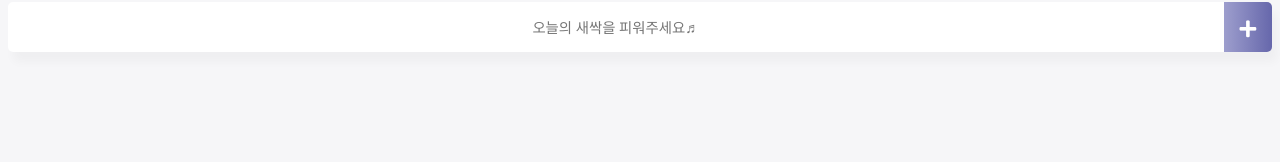
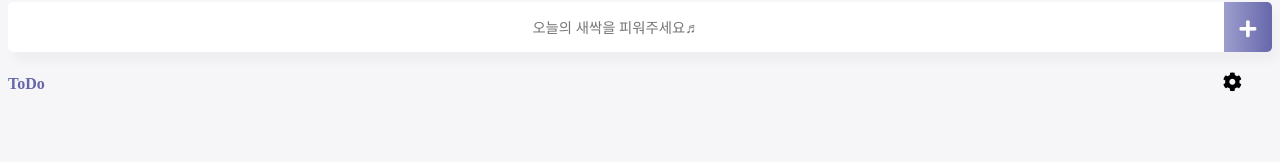
Before and after one commit to soobeen-byul/PLAN-IT, a Vue app: page / in a window 1280 px wide. Shown: the part 187-349 px from the top of the page. Built offline with nearby package versions, Linux system fonts and the light colour scheme; a web font is replaced by a local one.

Commit message:
Add Category Color
Add Category Color

```diff
--- a/src/App.vue
+++ b/src/App.vue
@@ -2,7 +2,7 @@
   <div id="app">
     <TodoHeader></TodoHeader>
     <TodoInput v-on:addCategory="addCategory" v-on:addNewCategory="addNewCategory" v-bind:propsCate="categoryItems"></TodoInput>
-    <TodoList v-bind:propsdata="todoItems"  v-bind:propsIdx="todoItems_Idx" v-bind:propsDone="doneItems" v-bind:propsCate="categoryItems" v-bind:propsDate="ddate" v-bind:propsTodoCate="todoCate" @removeTodo="removeTodo" @editTodo="editTodo" @updateState="updateState" @editCategory="editCategory" @clearCategory="clearCategory"></TodoList>
+    <TodoList v-bind:propsdata="todoItems"  v-bind:propsIdx="todoItems_Idx" v-bind:propsDone="doneItems" v-bind:propsCate="categoryItems" v-bind:propsColor="CategoryColor" v-bind:propsDate="ddate" v-bind:propsTodoCate="todoCate" @removeTodo="removeTodo" @editTodo="editTodo" @updateState="updateState" @editCategory="editCategory" @clearCategory="clearCategory"></TodoList>
     <TodoFooter v-on:removeAll="clearAll" v-bind:propsDone="doneItems"></TodoFooter>
   </div>
 </template>
@@ -22,9 +22,10 @@ export default {
       todoItems: [],
       todoItems_Idx: [],
       doneItems : [],
-      categoryItems: [],
+      categoryItems: ["ToDo"],
       ddate: [],
-      todoCate : []
+      todoCate : [],
+      CategoryColor: ['#6667ab']
 
     }
   },
@@ -46,9 +47,16 @@ export default {
       this.ddate.push(todoItem.dday);
       this.todoCate.push(todoItem.category)
 		},
-    addNewCategory(newCategory){
-      this.categoryItems.push(newCategory);
-      localStorage.setItem("category",JSON.stringify(this.categoryItems));
+    addNewCategory(newCategory, newCategoryColor){
+      if (this.categoryItems.includes(newCategory) == false) {
+        this.categoryItems.push(newCategory)
+        localStorage.setItem("category", JSON.stringify(this.categoryItems))
+
+      }
+      var CategoryColor = newCategoryColor;
+      this.CategoryColor.push(CategoryColor)
+      console.log(JSON.stringify(this.CategoryColor))
+      localStorage.setItem("CategoryColor", JSON.stringify(this.CategoryColor));
     },
 
     removeTodo(keyIdx,index) {
@@ -111,6 +119,7 @@ export default {
       }
       this.reloading()
 
+
     },
     reloading(){
       this.todoItems=[]
@@ -136,6 +145,10 @@ export default {
           this.todoCate.push(item.category)
 
         }
+        if (Idx == 'CategoryColor') {
+          this.CategoryColor = item
+        }
+
 			}
 
     }
@@ -162,6 +175,9 @@ export default {
           this.ddate.push(item.dday)
           this.todoCate.push(item.category)
 
+        }
+        if (Idx == 'CategoryColor') {
+          this.CategoryColor = item
         }
 			}
 
--- a/src/components/TodoFooter.vue
+++ b/src/components/TodoFooter.vue
@@ -70,6 +70,7 @@ export default {
     position: fixed;
     bottom:0;
     width:100%;
+    background-color: #F6F6F8;
 
     height: 130px;
     line-height: 40px;
--- a/src/components/TodoInput.vue
+++ b/src/components/TodoInput.vue
@@ -27,8 +27,11 @@
     </SelectCategoryModal>
 
     <SetupCategoryModal v-if="TFSetupModal" @close="TFSetupModal=false">
-      <div slot="content">
-        <input type="text" v-model="newCategory" placeholder="추가할 카테고리 이름" @keyup.enter="addNewCategory" style="border-style:solid;height:30px">
+      <div slot="content" style="height:130px">
+        카테고리
+        <input type="text" v-model="newCategory" placeholder="추가할 카테고리 이름" @keyup.enter="addNewCategory">
+        <br> 색상
+        <input type="color" v-model="newCategoryColor">
       </div>
       <div slot="footer">
         <span class="saveNewCategoryBtn" @click="addNewCategory">저장하기</span>
@@ -50,6 +53,7 @@ export default {
       newTodoItem: '',
       category: '',
       newCategory: '',
+      newCategoryColor: '#6667ab',
       showModal: false,
       TFSelectModal: false,
       TFSetupModal: false
@@ -66,7 +70,9 @@ export default {
       }
     },
     addCategory(){
-      var category = this.category;
+      if (this.category !== '') {
+        var category = this.category;
+      } else {category = "ToDo"}
       var value = this.newTodoItem && this.newTodoItem.trim();
       var todoItem={todo : value, done : false, deadline:'', place: '',memo:'',category: category}
       var keyIdx=Date.now()
@@ -81,9 +87,16 @@ export default {
       this.TFSetupModal=!this.TFSetupModal;
     },
     addNewCategory(){
-      var newCategory=this.newCategory;
+      if (this.newCategory !== '') {
+        var newCategory = this.newCategory;
+      } else { newCategory = "ToDo"
+      }
+      if (this.newCategoryColor !== '') {
+        var newCategoryColor = this.newCategoryColor;
+      } else {newCategoryColor = "#6667AB"
+      }
 
-      this.$emit('addNewCategory',newCategory);
+      this.$emit('addNewCategory',newCategory, newCategoryColor);
       this.TFSetupModal =! this.TFSetupModal;
       this.TFSelectModal =! this.TFSelectModal;
       this.newCategory=''
--- a/src/components/TodoList.vue
+++ b/src/components/TodoList.vue
@@ -1,8 +1,8 @@
 <template>
   <section>
     <ol name="list_cate" >
-      <div v-for="cate in propsCate" :key="cate" class="shadow">
-        <p style='border:solid 1px grey vertical-align:middle'>{{cate}}
+      <div v-for="(cate,cateidx) in propsCate" :key="cate">
+        <p :key="cateidx"> <span class='catebox' :style={color:propsColor[cateidx]}> {{cate}} </span>
           <span class="categorydetailBtn fas fa-cog" type="button" @click="showEditCategoryModal(cate)"></span>
         </p>
         <draggable>
@@ -108,7 +108,7 @@ export default {
     }
   }
   ,
-  props: ['propsdata','propsIdx','propsDone','propsDate','propsCate','propsTodoCate'],
+  props: ['propsdata','propsIdx','propsDone','propsDate','propsCate','propsTodoCate','propsColor'],
 
   methods: {
     removeTodo(index) {
@@ -291,4 +291,9 @@ export default {
     font-size: 0.4rem;
     color:cadetblue;
   }
+  .catebox {
+    font-size: 1rem;
+    font-weight: 800;
+    color: #6667ab;
+  }
 </style>
--- a/src/components/common/SetupCategoryModal.vue
+++ b/src/components/common/SetupCategoryModal.vue
@@ -2,19 +2,19 @@
   <transition name="modal">
     <div class="modal-mask" @keyup.esc="$emit('close')">
       <div class="modal-wrapper">
-        <div class="modal-container" style="height:100px">
-          <div class="modal-header">
+        <div class="modal-container" style="height:-300px">
+          <div class="modal-header" style="height:-100px" >
             <slot name="header">
 
             </slot>
           </div>
-          <div class="modal-content" style="height:50%, border-style:dotted">
+          <div class="modal-content" style="height=0;">
               <slot name="content">
 
               </slot>
             </div>
 
-          <div class="modal-footer">
+          <div class="modal-footer" style="">
             <slot name="footer">
               <!--  -->
             </slot>
```
